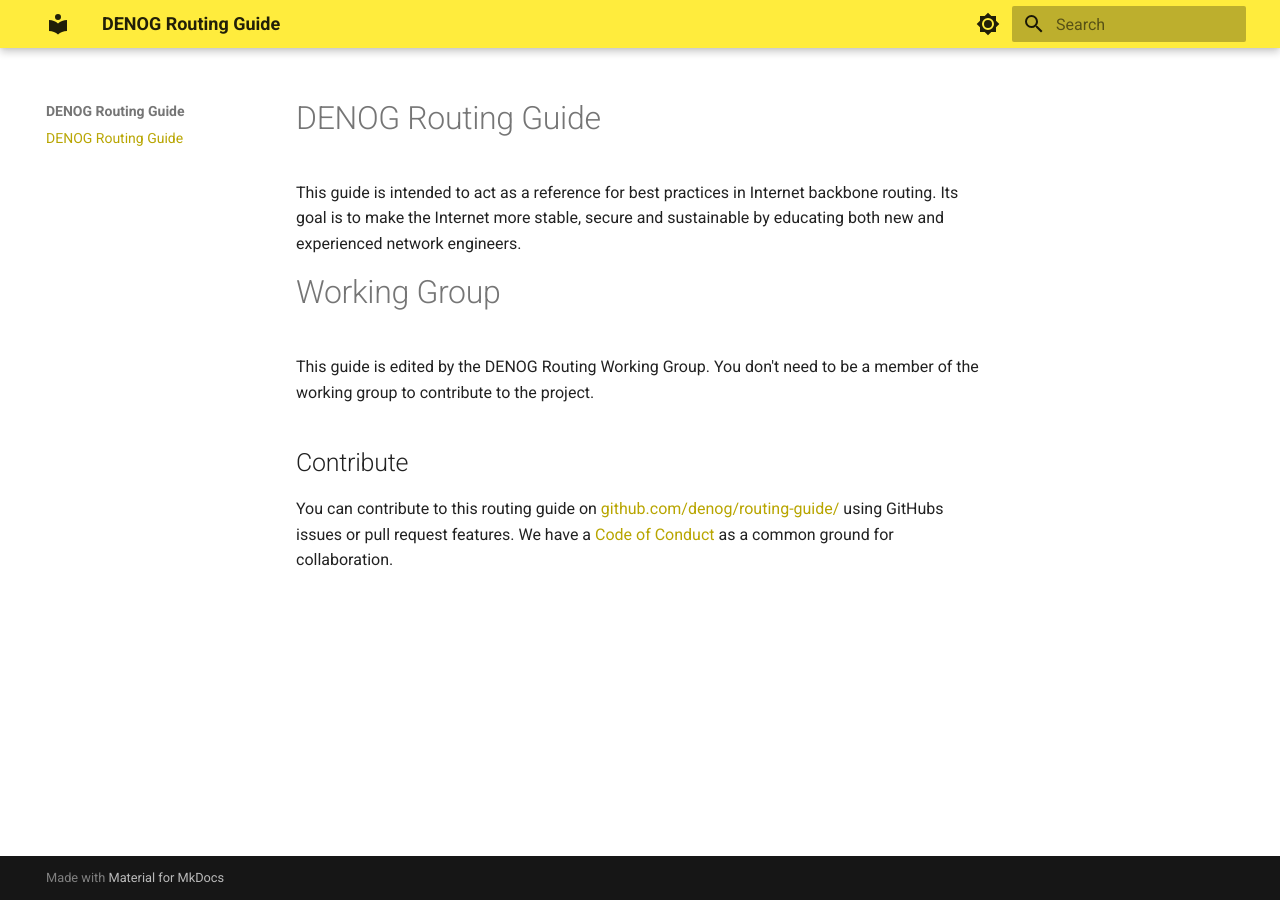
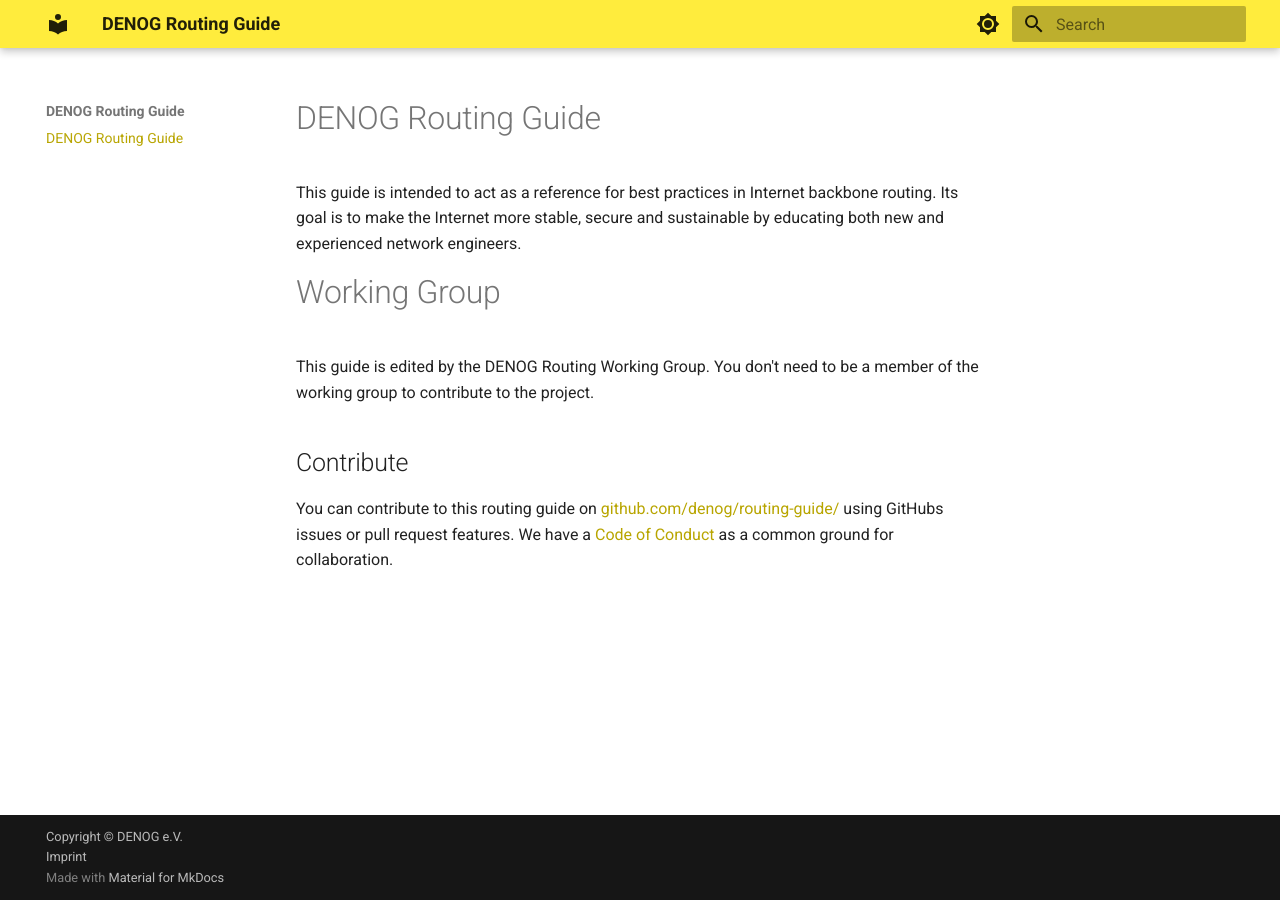
Before and after one commit to denog/routing-guide, an MkDocs documentation site: the page built from docs/index.md, in a window 1280 px wide. Built offline with MkDocs 1.6.1 and Material for MkDocs 9.7.7, drawn with Linux system fonts in a browser that asks for light colours.

Commit message:
adding copyright, adding imprint url

```diff
--- a/mkdocs.yml
+++ b/mkdocs.yml
@@ -16,3 +16,4 @@ theme:
       toggle:
         icon: material/brightness-4
         name: Switch to light mode
+copyright: Copyright &copy; DENOG e.V. <br/><a href="https://www.denog.de/de/impressum.html">Imprint</a>
```
